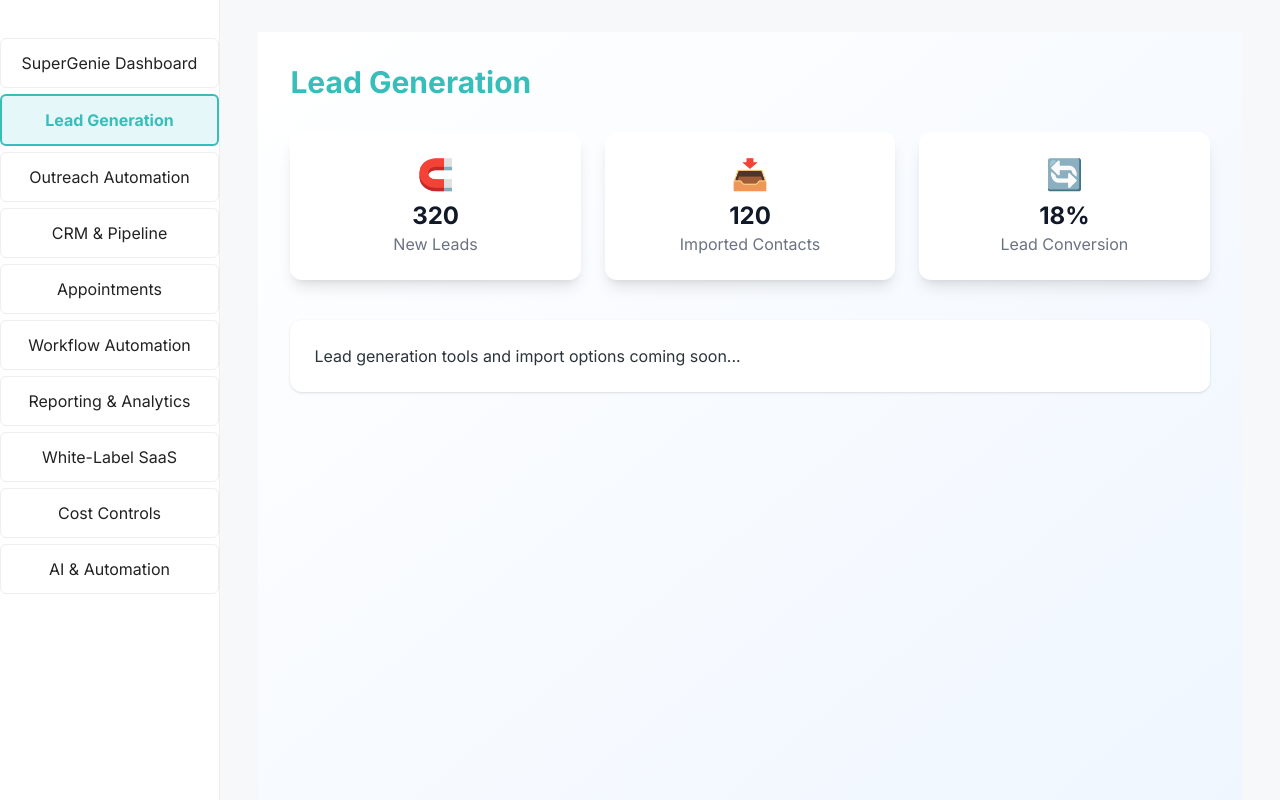
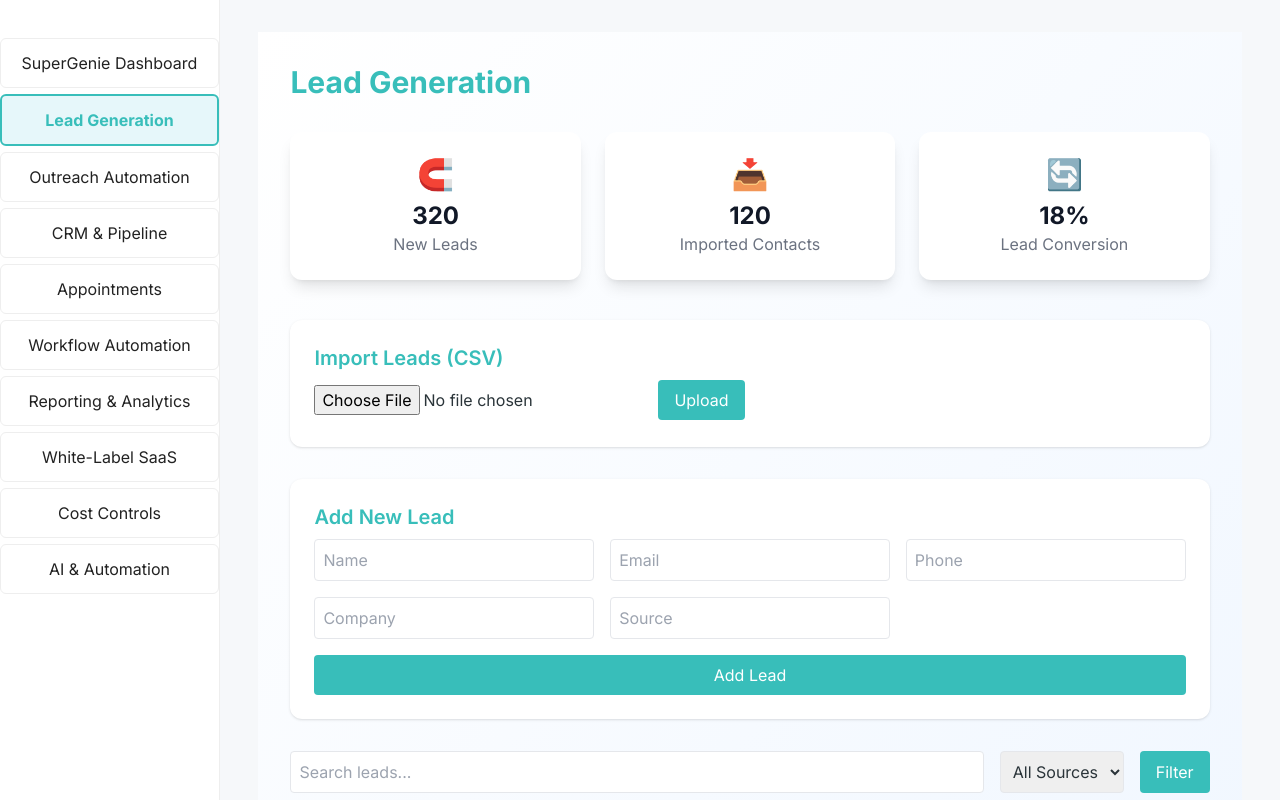
Before and after one commit to dubd59/market-genie, a React (Vite) app: page / in a window 1280 px wide. Both pictures are taken after a click on the button "Lead Generation". Shown: the top 800 px of the page. Built offline with nearby package versions, Linux system fonts and the light colour scheme; no server answers.

Commit message:
Full-featured Lead Generation page implemented

```diff
--- a/src/App.jsx
+++ b/src/App.jsx
@@ -138,6 +138,7 @@
           {activeSection === 'Lead Generation' && (
             <div className="min-h-screen bg-gradient-to-br from-white to-blue-50 p-8">
               <h2 className="text-3xl font-bold text-genie-teal mb-8">Lead Generation</h2>
+              {/* Stats */}
               <div className="grid grid-cols-1 md:grid-cols-3 gap-6 mb-10">
                 <div className="bg-white shadow-lg rounded-xl p-6 flex flex-col items-center">
                   <span role="img" aria-label="leads" className="text-genie-teal text-3xl mb-2">🧲</span>
@@ -155,7 +156,90 @@
                   <div className="text-gray-500">Lead Conversion</div>
                 </div>
               </div>
-              <div className="bg-white rounded-xl shadow p-6">Lead generation tools and import options coming soon...</div>
+              {/* Lead Import Tool */}
+              <div className="bg-white rounded-xl shadow p-6 mb-8">
+                <h3 className="text-xl font-semibold text-genie-teal mb-2">Import Leads (CSV)</h3>
+                <input type="file" accept=".csv" className="mb-2" />
+                <button className="bg-genie-teal text-white px-4 py-2 rounded hover:bg-genie-teal/80">Upload</button>
+              </div>
+              {/* Lead Capture Form */}
+              <div className="bg-white rounded-xl shadow p-6 mb-8">
+                <h3 className="text-xl font-semibold text-genie-teal mb-2">Add New Lead</h3>
+                <form className="grid grid-cols-1 md:grid-cols-3 gap-4">
+                  <input type="text" placeholder="Name" className="border p-2 rounded" required />
+                  <input type="email" placeholder="Email" className="border p-2 rounded" required />
+                  <input type="tel" placeholder="Phone" className="border p-2 rounded" />
+                  <input type="text" placeholder="Company" className="border p-2 rounded" />
+                  <input type="text" placeholder="Source" className="border p-2 rounded" />
+                  <button type="submit" className="bg-genie-teal text-white px-4 py-2 rounded hover:bg-genie-teal/80 col-span-1 md:col-span-3">Add Lead</button>
+                </form>
+              </div>
+              {/* Filters/Search */}
+              <div className="flex flex-col md:flex-row gap-4 mb-4">
+                <input type="text" placeholder="Search leads..." className="border p-2 rounded flex-1" />
+                <select className="border p-2 rounded">
+                  <option>All Sources</option>
+                  <option>Website</option>
+                  <option>Referral</option>
+                  <option>Event</option>
+                </select>
+                <button className="bg-genie-teal text-white px-4 py-2 rounded hover:bg-genie-teal/80">Filter</button>
+              </div>
+              {/* Recent Leads Table */}
+              <div className="bg-white rounded-xl shadow p-6">
+                <h3 className="text-xl font-semibold text-genie-teal mb-4">Recent Leads</h3>
+                <table className="w-full text-left">
+                  <thead>
+                    <tr className="border-b">
+                      <th className="py-2">Name</th>
+                      <th className="py-2">Email</th>
+                      <th className="py-2">Phone</th>
+                      <th className="py-2">Company</th>
+                      <th className="py-2">Source</th>
+                      <th className="py-2">Actions</th>
+                    </tr>
+                  </thead>
+                  <tbody>
+                    <tr>
+                      <td className="py-2">Jane Doe</td>
+                      <td className="py-2">jane@example.com</td>
+                      <td className="py-2">555-1234</td>
+                      <td className="py-2">Acme Inc.</td>
+                      <td className="py-2">Website</td>
+                      <td className="py-2">
+                        <button className="text-genie-teal mr-2">Edit</button>
+                        <button className="text-red-500">Delete</button>
+                      </td>
+                    </tr>
+                    <tr>
+                      <td className="py-2">John Smith</td>
+                      <td className="py-2">john@company.com</td>
+                      <td className="py-2">555-5678</td>
+                      <td className="py-2">Beta LLC</td>
+                      <td className="py-2">Referral</td>
+                      <td className="py-2">
+                        <button className="text-genie-teal mr-2">Edit</button>
+                        <button className="text-red-500">Delete</button>
+                      </td>
+                    </tr>
+                    <tr>
+                      <td className="py-2">Alice Lee</td>
+                      <td className="py-2">alice@startup.com</td>
+                      <td className="py-2">555-8765</td>
+                      <td className="py-2">Startup Hub</td>
+                      <td className="py-2">Event</td>
+                      <td className="py-2">
+                        <button className="text-genie-teal mr-2">Edit</button>
+                        <button className="text-red-500">Delete</button>
+                      </td>
+                    </tr>
+                  </tbody>
+                </table>
+                <div className="flex justify-end mt-4 gap-2">
+                  <button className="bg-genie-teal text-white px-4 py-2 rounded hover:bg-genie-teal/80">Export CSV</button>
+                  <button className="bg-genie-teal/10 text-genie-teal px-4 py-2 rounded hover:bg-genie-teal/20">Add Lead</button>
+                </div>
+              </div>
             </div>
           )}
           {activeSection === 'Outreach Automation' && (
```
